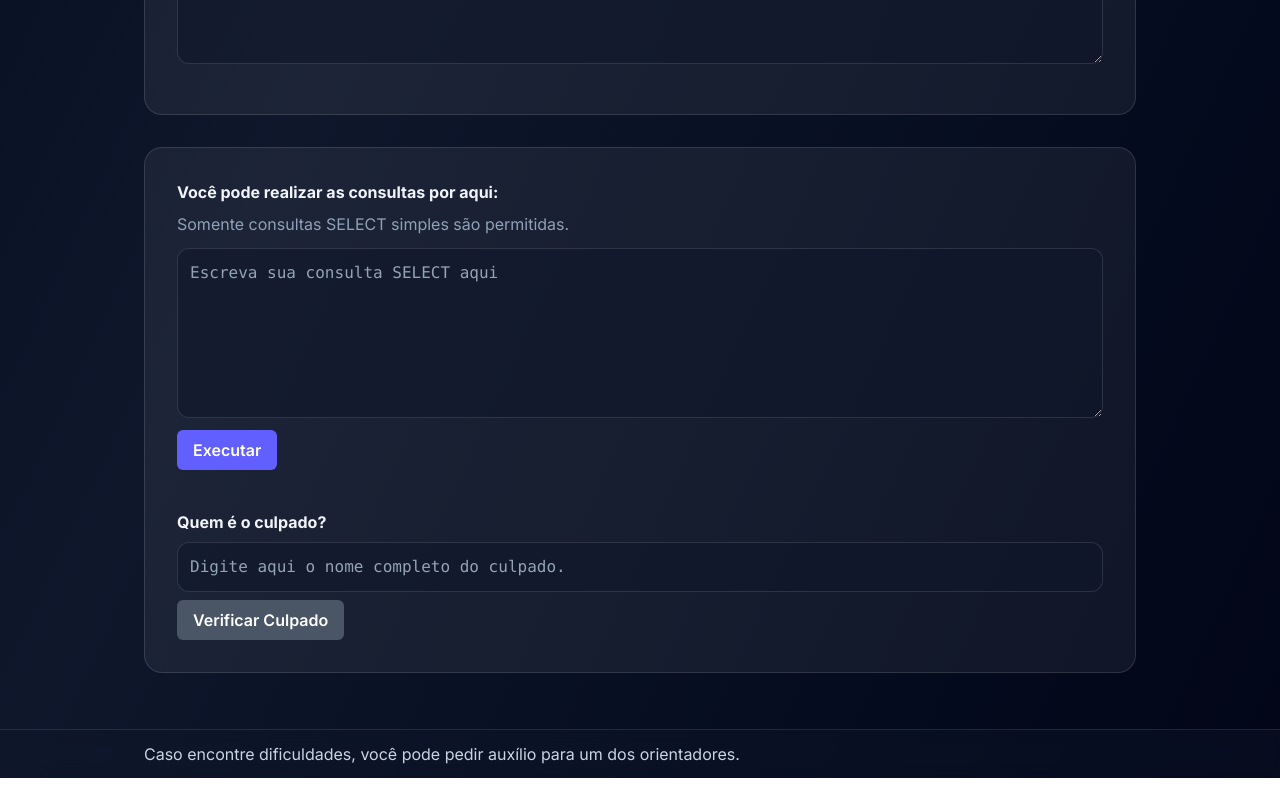
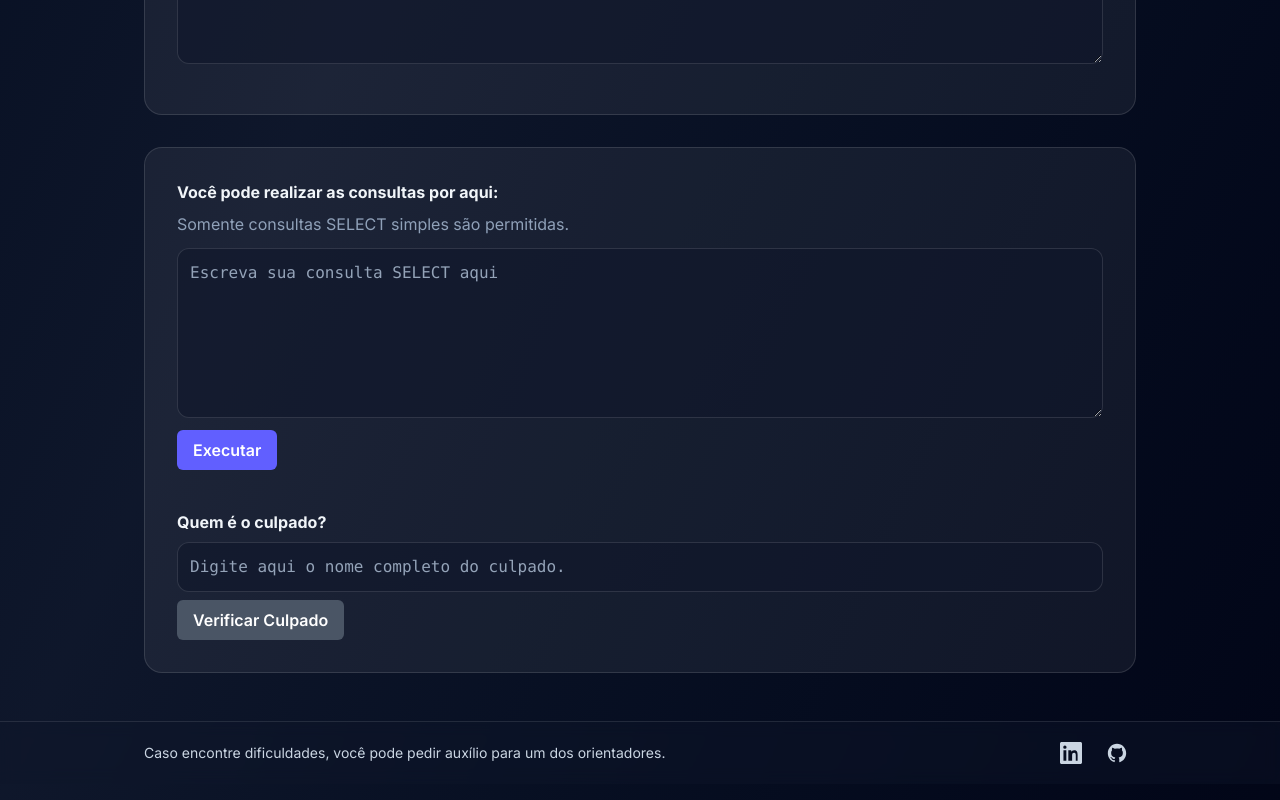
Before and after one commit to brunocssouza/Investigacao-SQL, a Next.js app: page / in a window 1280 px wide. Shown: the part 2045-2845 px from the top of the page. Before the commit the page ends 2823 px from the top, so only its background shows below. Built offline with nearby package versions, Linux system fonts and the light colour scheme.

Commit message:
Rodapé melhorado

```diff
--- a/app/layout.tsx
+++ b/app/layout.tsx
@@ -37,9 +37,37 @@ export default function RootLayout({
           {children}
         </main>
 
-        <footer className="mt-6 border-t border-white/10 bg-slate-900/60 backdrop-blur supports-backdrop-filter:bg-slate-900/40">
-          <div className="mx-auto max-w-5xl px-4 py-3 text-slate-300">
-            Caso encontre dificuldades, você pode pedir auxílio para um dos orientadores.
+        <footer className=" border-t border-white/10 bg-slate-900/60 backdrop-blur supports-backdrop-filter:bg-slate-900/40 my-4">
+          <div className="mx-auto flex max-w-5xl items-center justify-between px-4 py-3 gap-4">
+            <div className="text-sm text-slate-300">
+              Caso encontre dificuldades, você pode pedir auxílio para um dos orientadores.
+            </div>
+            <div className="flex items-center gap-2">
+              <a
+                href="https://www.linkedin.com/in/brunocssouza/"
+                target="_blank"
+                rel="noopener noreferrer"
+                aria-label="LinkedIn de Bruno Souza"
+                className="inline-flex items-center justify-center rounded-md p-2 text-slate-300 hover:text-white hover:bg-white/10 transition-colors"
+                title="LinkedIn"
+              >
+                <svg xmlns="http://www.w3.org/2000/svg" viewBox="0 0 24 24" width="22" height="22" fill="currentColor" aria-hidden="true">
+                  <path d="M20.447 20.452H17.21v-5.569c0-1.328-.027-3.037-1.852-3.037-1.853 0-2.136 1.447-2.136 2.943v5.663H9.086V9h3.111v1.561h.045c.434-.822 1.494-1.69 3.073-1.69 3.287 0 3.894 2.164 3.894 4.98v6.601zM5.337 7.433a1.81 1.81 0 1 1 0-3.62 1.81 1.81 0 0 1 0 3.62zM6.9 20.452H3.77V9H6.9v11.452zM22.225 0H1.771C.792 0 0 .774 0 1.729v20.542C0 23.226.792 24 1.771 24h20.451C23.2 24 24 23.226 24 22.271V1.729C24 .774 23.2 0 22.222 0h.003z" />
+                </svg>
+              </a>
+              <a
+                href="https://github.com/brunocssouza"
+                target="_blank"
+                rel="noopener noreferrer"
+                aria-label="GitHub de Bruno Souza"
+                className="inline-flex items-center justify-center rounded-md p-2 text-slate-300 hover:text-white hover:bg-white/10 transition-colors"
+                title="GitHub"
+              >
+                <svg xmlns="http://www.w3.org/2000/svg" viewBox="0 0 24 24" width="22" height="22" fill="currentColor" aria-hidden="true">
+                  <path fillRule="evenodd" clipRule="evenodd" d="M12 2C6.475 2 2 6.59 2 12.253c0 4.52 2.865 8.349 6.839 9.699.5.095.682-.221.682-.492 0-.242-.009-.882-.014-1.731-2.782.613-3.369-1.37-3.369-1.37-.455-1.175-1.11-1.488-1.11-1.488-.908-.636.069-.623.069-.623 1.004.072 1.532 1.062 1.532 1.062.892 1.57 2.341 1.117 2.91.854.091-.661.35-1.117.636-1.374-2.221-.258-4.555-1.137-4.555-5.06 0-1.118.389-2.033 1.028-2.75-.103-.258-.446-1.297.098-2.704 0 0 .84-.274 2.75 1.05a9.301 9.301 0 0 1 2.5-.345c.848.004 1.705.118 2.504.345 1.909-1.324 2.748-1.05 2.748-1.05.546 1.407.203 2.446.1 2.704.64.717 1.027 1.632 1.027 2.75 0 3.933-2.338 4.799-4.566 5.053.359.318.679.943.679 1.902 0 1.372-.012 2.478-.012 2.816 0 .273.18.592.688.491C19.138 20.6 22 16.772 22 12.253 22 6.59 17.523 2 12 2z" />
+                </svg>
+              </a>
+            </div>
           </div>
         </footer>
       </body>
--- a/app/page.tsx
+++ b/app/page.tsx
@@ -14,6 +14,7 @@ export default function Page() {
   const [dicas, setDicas] = useState(false);
   const [tentativaErrada, setTentativaErrada] = useState(false);
   const [tentativaCerta, setTentativaCerta] = useState(false)
+  const [tentativas, setTentativas] = useState(0)
 
   const columns = useMemo(() => {
     if (!rows || rows.length === 0) return [] as string[];
@@ -71,6 +72,8 @@ export default function Page() {
 
   function guessCulprit(inputValue: string) {
     const name = inputValue.trim();
+
+    setTentativas((prev) => prev + 1);
 
     if (!name) {
       Swal.fire({
@@ -378,12 +381,14 @@ export default function Page() {
         </button>
         {tentativaErrada && (
           <div className="mt-4 text-red-500 font-semibold">
+            Tentativas: {tentativas} <br></br>
             Você errou... mas não desista! Continue investigando e tente
             novamente.
           </div>
         )}
         {tentativaCerta && (
           <div className="mt-4 text-green-500 font-semibold">
+            Tentativas: {tentativas} <br></br>
             Parabéns! Você solucionou o caso com sucesso!
           </div>
         )}
```
